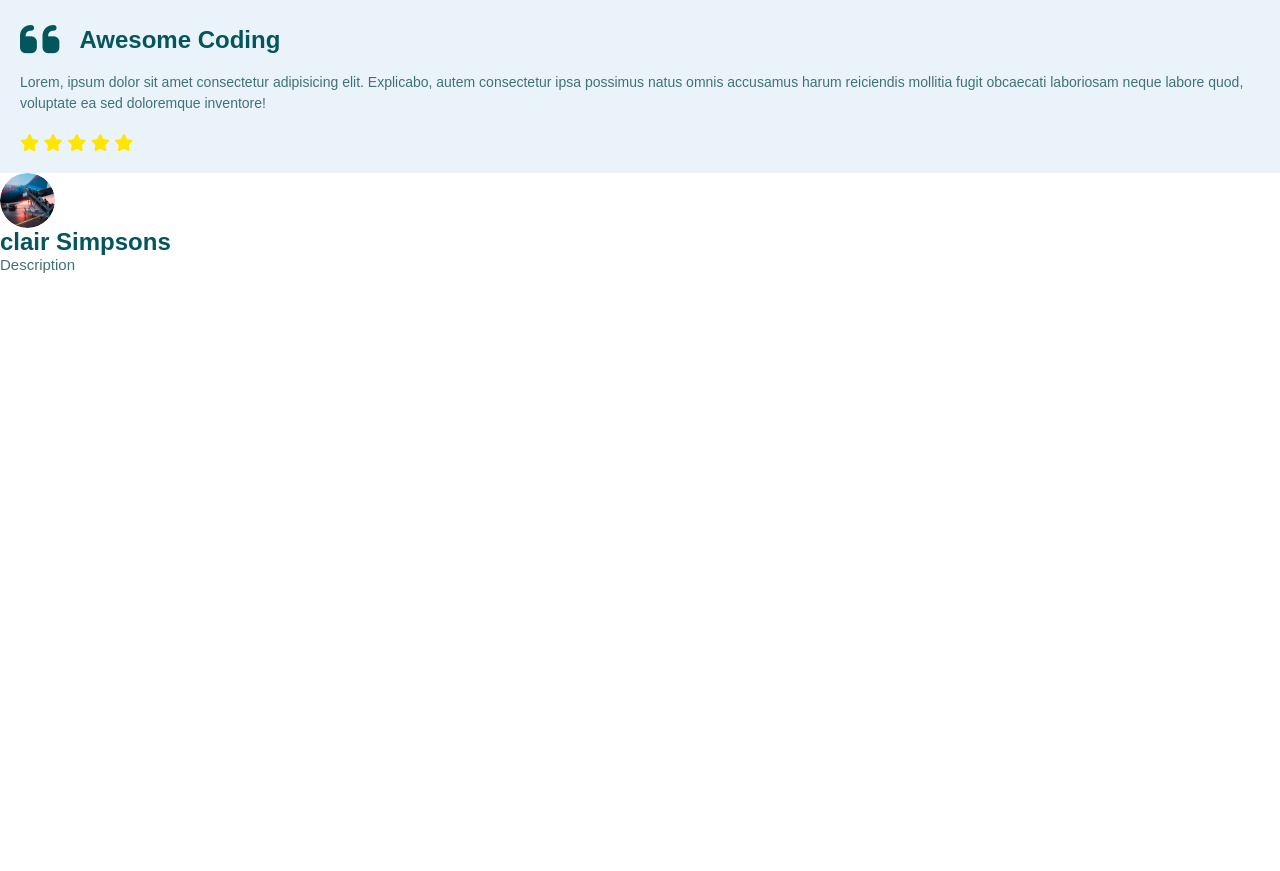
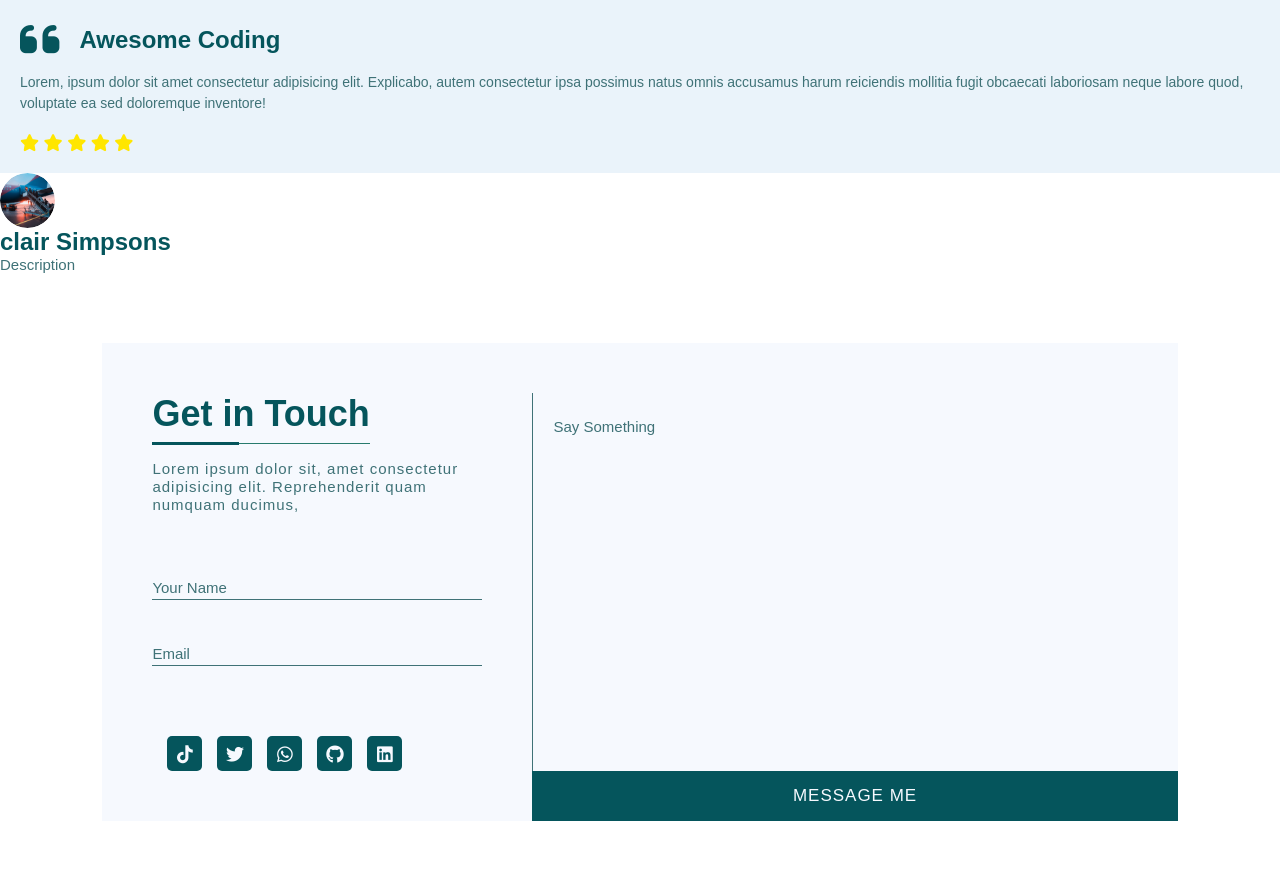
Before and after one commit to Senior-SergeantR/Portfolio-Website, a plain HTML site: page index.html in a window 1280 px wide. Shown: the part 5292-6163 px from the top of the page. Before the commit the page ends 5565 px from the top, so only its background shows below. Drawn offline with nearby package versions, Linux system fonts and the light colour scheme.

Commit message:
finished the get in touch section and social media links

```diff
--- a/index.html
+++ b/index.html
@@ -516,12 +516,54 @@
                         </div>
                 </div>
 
-
-
-
-
             </div>
         </secction>
+
+        <section class="contact-form" id="contactForm">
+            <div class="contact-row">
+
+                <div class="contact-col column-1">
+                    <div class="contactTitle">
+                        <h2>Get in Touch</h2>
+                        <p>Lorem ipsum dolor sit, amet consectetur adipisicing elit. Reprehenderit quam numquam ducimus, </p>
+
+                    </div>
+                    <form class="form-1">
+                        <div class="inputGroup">
+                            <input type="text" name="" required="required">
+                            <label>Your Name</label>
+                        </div>
+
+                        <div class="inputGroup">
+                            <input type="email" name="" required="required">
+                            <label>Email</label>
+                        </div>
+                    </form>
+                    <div class="contactSocialMedia">
+                        <a href="#"><i class="fa-brands fa-tiktok"></i></a>
+                        <a href="#"><i class="fa-brands fa-twitter"></i></a>
+                        <a href="#"><i class="fa-brands fa-whatsapp"></i></a>
+                        <a href="#"><i class="fa-brands fa-github"></i></a>
+                        <a href="#"><i class="fa-brands fa-linkedin"></i></a>
+                    </div>
+
+                </div>
+
+                <div class="contact-col column-2">
+                    <form class="form-2">
+                        <div class="inputGroup">
+
+                    <textarea required="required"></textarea>
+                                <label>Say Something</label>
+                        </div>
+                        <button class="form-button">
+                            MESSAGE ME
+                        </button>
+                    </form>
+
+                </div>
+            </div>
+        </section>
     </div>
 
     <!-- website container ends -->
--- a/style.css
+++ b/style.css
@@ -835,6 +835,188 @@ button.contact-btn{
     background-color: var(--primary-clr) !important;
 }
 
+.contact-form{
+    width: 100%;
+    padding: 70px 8% 50px;
+}
+
+.contact-form .contact-row{
+    width: 100%;
+    display: flex;
+    background-color: var(--bg-clr-one);
+}
+
+.contact-row .column-1{
+    flex-basis: 40%;
+    min-width: 320px;
+    padding: 50px;
+}
+
+.contact-row .column-2{
+    flex-basis: 60%;
+}
+
+.column-1 .contactTitle h2{
+    position: relative;
+    font-size: 36px;
+    color: var(--primary-clr);
+    display: inline-block;
+    margin-bottom: 25px;
+}
+
+.column-1 .contactTitle h2::before{
+    content: '';
+    position: absolute;
+    width: 100%;
+    height: 1px;
+    top: 120%;
+    left: 0px;
+    background-color: var(--secondary-heading);
+}
+
+.column-1 .contactTitle h2::after{
+    content: '';
+    position: absolute;
+    width: 40%;
+    height: 3px;
+    top: calc(120% - 1px);
+    left: 0px;
+    background-color: var(--primary-clr);
+}
+
+.column-1 .contactTitle p{
+    font-size: 15px;
+    color: var(--text-clr);
+    letter-spacing: 1px;
+    line-height: 1.2;
+    padding-bottom: 20px;
+}
+
+.column-1 .form-1 .inputGroup{
+    position: relative;
+    margin: 40px 0;
+
+}
+
+.column-1 .form-1 input{
+    width: 100%;
+    font-size: 18px;
+    padding: 2px 0;
+    background-color: var(--bg-clr-one);
+    color: var(--primary-clr);
+    border: none;
+    border-bottom: 1px solid var(--text-clr);
+    outline: none;
+}
+
+.column-1 .form-1 label,
+.column-2 .form-2 label{
+    position: absolute;
+    left: 0;
+    bottom: 4px;
+    color: var(--text-clr);
+    font-size: 15px;
+    transition: 0.4s;
+    pointer-events: none;
+}
+
+.column-2 .form-2 label{
+    top: 25px;
+    left: 20px;
+}
+
+.column-1 .form-1 input:focus ~ label,
+.column-1 .form-1 input:valid ~ label,
+.column-2 .form-2 textarea:focus ~ label,
+.column-2 .form-2 textarea:valid ~ label{
+    transform: translateY(-30px);
+    font-size: 14px;
+    opacity: 0.8;
+}
+
+.column-1 .contactSocialMedia{
+    display: flex;
+    justify-content: flex-start;
+    align-items: center;
+    flex-wrap: wrap;
+    padding: 30px 0 0;
+}
+
+.column-1 .contactSocialMedia a{
+    width: 35px;
+    height: 35px;
+    text-decoration: none;
+    text-align: center;
+    margin-left: 15px;
+    border:1px solid transparent;
+    border-radius: 5px;
+    background-color: var(--primary-clr);
+    transition: 0.4s;
+}
+
+.column-1 .contactSocialMedia a i{
+    color: var(--bg-clr-one);
+    font-size: 18px;
+    line-height: 35px;
+    transition: 0.4s;
+}
+
+.column-1 .contactSocialMedia a:hover{
+    transform: translateY(-5px);
+    background-color: var(--bg-clr-one);
+    border: 1px solid var(--primary-clr);
+
+
+}
+
+.column-1 .contactSocialMedia a:hover i{
+    color: var(--primary-clr);
+}
+
+.column-2 .form-2 {
+    width: 100%;
+    height: calc(100% - 50px);
+    padding-top: 50px;
+}
+
+.column-2 .form-2 .inputGroup{
+    position: relative;
+    width: 100%;
+    height: 100%;
+    border-left: 1px solid var(--text-clr);
+}
+
+.column-2 .form-2 textarea{
+    width: 100%;
+    min-height: 100%;
+    display: block;
+    resize: none;
+    border: none;
+    outline: none;
+    background-color: var(--bg-clr-one);
+    color: var(--primary-clr);
+    padding: 20px;
+    font-size: 16px;
+}
+
+.column-2 .form-2 .form-button{
+    width: 100%;
+    height: 50px;
+    border: none;
+    outline: none;
+    background-color: var(--primary-clr);
+    color: var(--bg-clr-one);
+    font-size: 17px;
+    letter-spacing: 1px;
+    text-align: center;
+    cursor: pointer;
+    transition: 0.4s;
+}
+
+.column-2 .form-2 .form-button:hover{
+background-color: var(--links-clr);
+}
+
 
 
 
```
